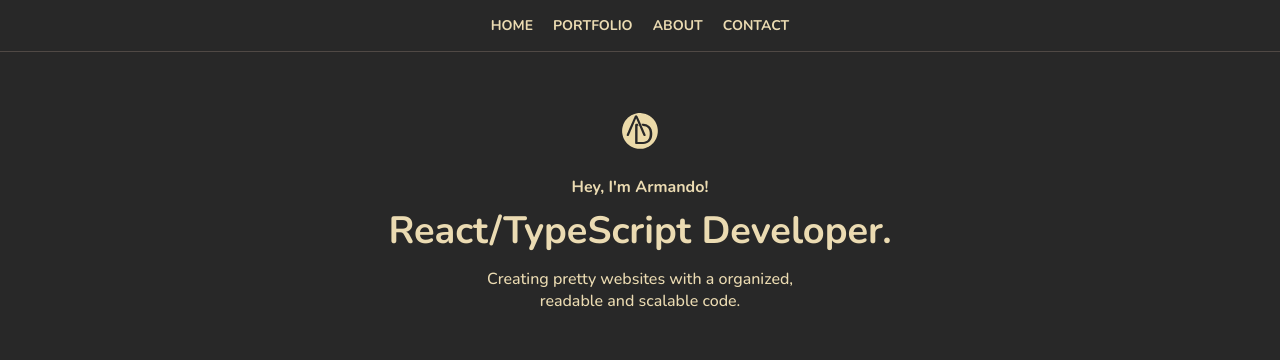
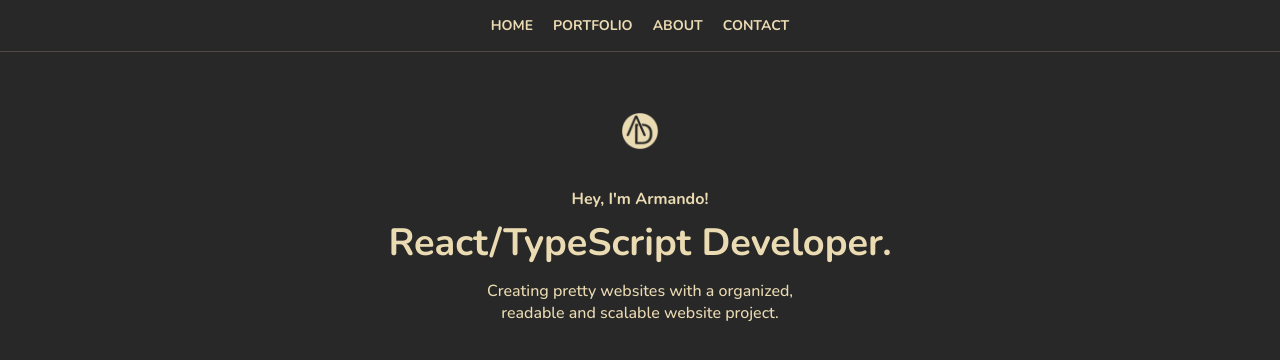
Before and after one commit to armandosilvadev/portfolio-website, a React (Vite) app: page / in a window 1280 px wide. Shown: the top 360 px of the page. Built offline with nearby package versions, Linux system fonts and the light colour scheme.

Commit message:
update logo && add hover effect

```diff
--- a/src/components/sections/Hero.module.css
+++ b/src/components/sections/Hero.module.css
@@ -21,13 +21,21 @@
   font-size: 1.6rem;
 }
 
-.logo {
-  filter: brightness(0) saturate(100%) invert(97%) sepia(2%) saturate(5006%)
-    hue-rotate(338deg) brightness(87%) contrast(114%);
+.logoImgArea {
+  position: relative;
+}
+
+.logoImgArea img {
   width: 3.8rem;
 }
 
-.logo:hover {
-  filter: brightness(0) saturate(100%) invert(99%) sepia(93%) saturate(849%)
-    hue-rotate(306deg) brightness(104%) contrast(113%);
+.logoHover {
+  position: absolute;
+  opacity: 0;
+  transition: all 0.3s ease;
 }
+
+.logoHover:hover {
+  opacity: 1;
+  filter: drop-shadow(0 0 8px rgba(0, 0, 0, 1));
+}
--- a/src/components/sections/Hero.tsx
+++ b/src/components/sections/Hero.tsx
@@ -1,16 +1,20 @@
 import styles from "./Hero.module.css";
-import logo from "../../assets/img/logo.svg";
+import logoImg from "../../assets/img/logo.png";
+import logoHoverImg from "../../assets/img/logo_hover.png";
 
 function Hero() {
   return (
     <>
-      <section
-        className={`section ${styles.sectionHero} flex flex-center flex-column`}
-      >
-        <a href="#">
-          <img src={logo} alt="logo" className={styles.logo} />
-        </a>
+      <section className={`section ${styles.sectionHero} flex flex-center`}>
         <div className={`${styles.heroTextBox} flex flex-center flex-column`}>
+          <a
+            href="https://github.com/armandosilvadev"
+            target="_blank"
+            className={styles.logoImgArea}
+          >
+            <img src={logoHoverImg} alt="logo" className={styles.logoHover} />
+            <img src={logoImg} alt="logo" className={styles.logo} />
+          </a>
           <h1>
             <span className={`${styles.name}`}>Hey, I'm Armando!</span> <br />
             <span className={`${styles.developer}`}>
@@ -19,7 +23,7 @@ function Hero() {
           </h1>
           <p>
             Creating pretty websites with a organized, readable and scalable
-            code.
+            website project.
           </p>
         </div>
       </section>
```
Also changed, not shown: src/assets/img/logo.png, src/assets/img/logo.svg (deleted).
